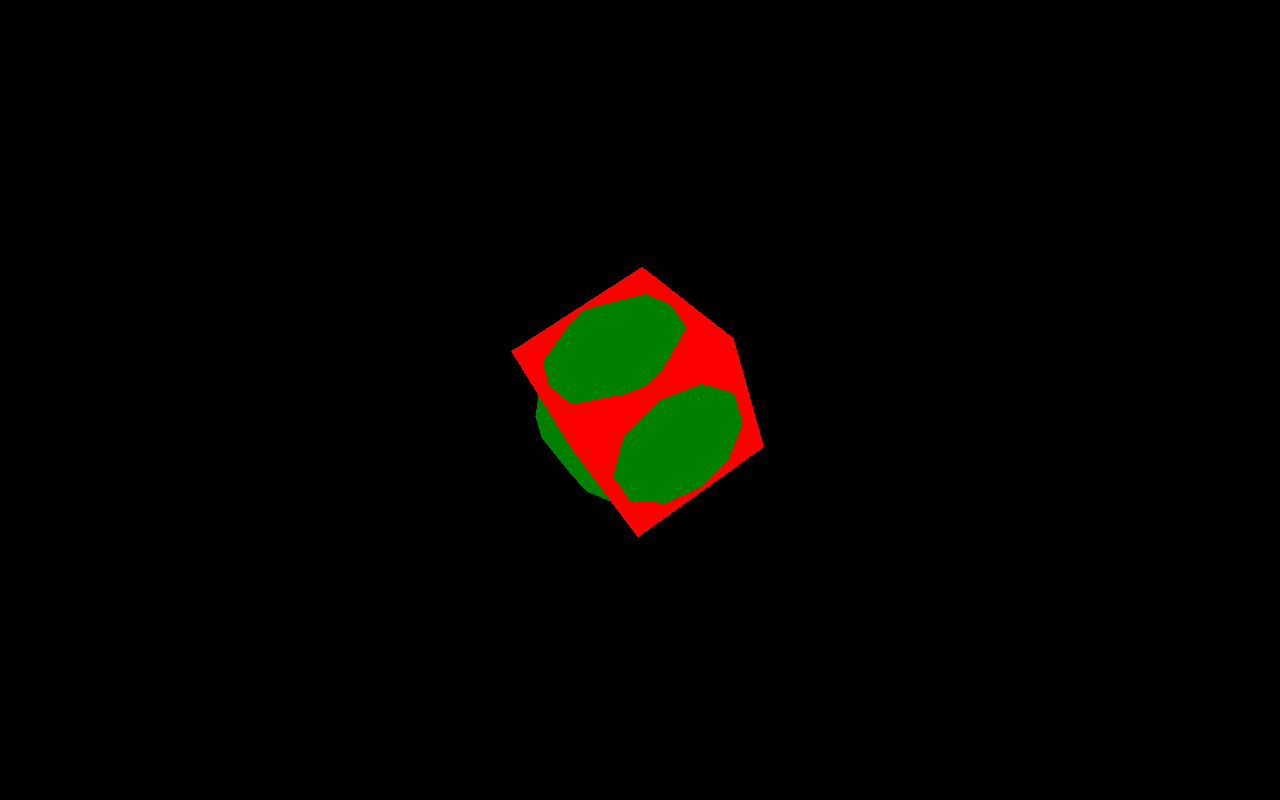
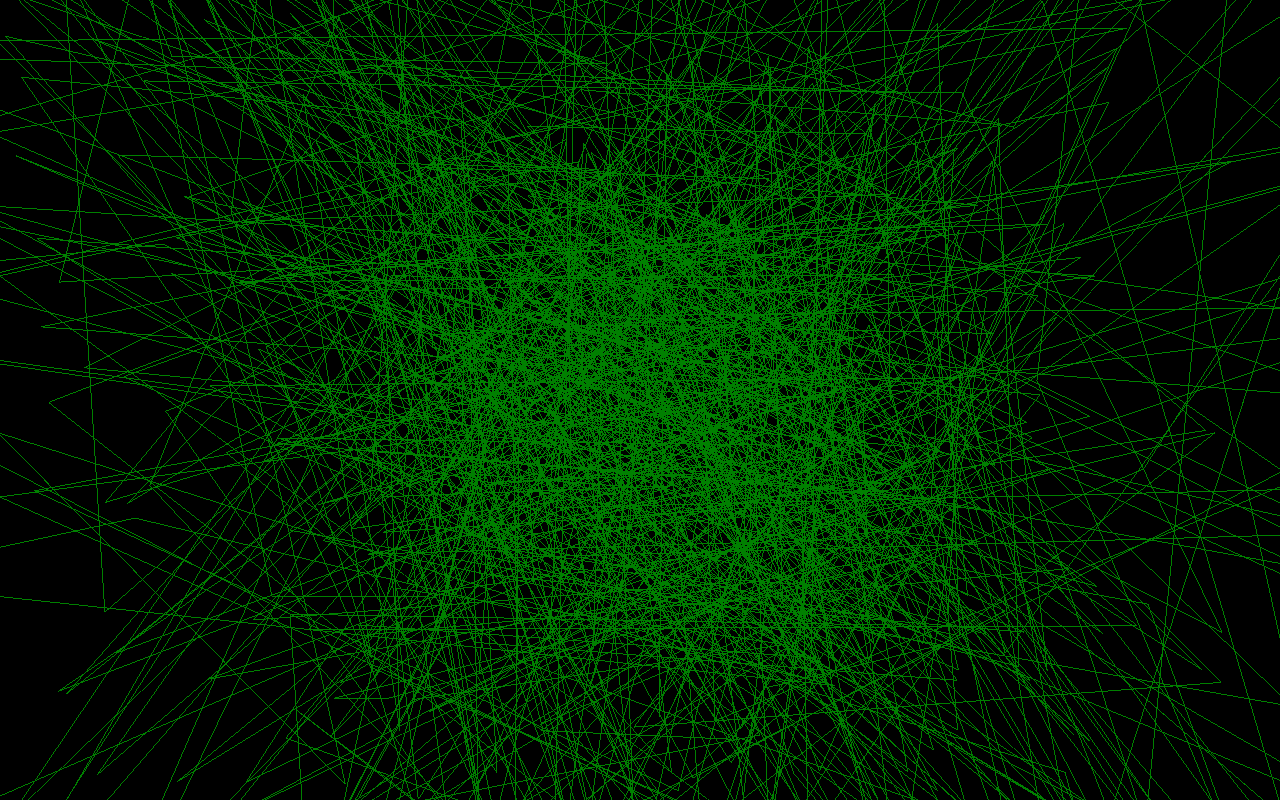
Before and after one commit to hdubey64/threeJS, a website built with Vite: page 001_threeJS/002_vite_setup/threeCode/index.html in a window 1280 px wide. Built offline with nearby package versions, Linux system fonts and the light colour scheme.

Commit message:
Animation

```diff
--- a/001_threeJS/002_vite_setup/threeCode/src/main.js
+++ b/001_threeJS/002_vite_setup/threeCode/src/main.js
@@ -35,6 +35,7 @@
 //NOTE: Rotation and Grouping in Three.js
 
 import * as THREE from "three";
+import { OrbitControls } from "three/addons/controls/OrbitControls.js";
 
 const scene = new THREE.Scene();
 const camera = new THREE.PerspectiveCamera(
@@ -44,49 +45,55 @@ const camera = new THREE.PerspectiveCamera(
    100
 );
 
+// camera.position.y = 5;
 camera.position.z = 5;
 
-const cubegeo = new THREE.BoxGeometry(1.5, 1.5, 1.5);
-const cubemat = new THREE.MeshBasicMaterial({
-   color: "red",
-   //  wireframe: true,
+// const cubegeo = new THREE.TorusKnotGeometry(0.5, 0.1, 5, 5);
+// const cubemat = new THREE.MeshBasicMaterial({
+//    color: "green",
+//    wireframe: true,
+// });
+// const cube = new THREE.Mesh(cubegeo, cubemat);
+
+const geometry = new THREE.BufferGeometry();
+
+// create a simple square shape. We duplicate the top left and bottom right
+// vertices because each vertex needs to appear once per triangle.
+const vertices = new Float32Array(3000);
+
+for (let i = 0; i <= 1000 * 3; i++) {
+   vertices[i] = (Math.random() - 0.5) * 7;
+}
+
+geometry.setAttribute("position", new THREE.BufferAttribute(vertices, 3));
+const material = new THREE.MeshBasicMaterial({
+   color: "green",
+   wireframe: true,
 });
-const cube = new THREE.Mesh(cubegeo, cubemat);
-// cube.position.x = -1;
+const mesh = new THREE.Mesh(geometry, material);
 
-const spheregeo = new THREE.SphereGeometry(1, 10, 10);
-const spheremat = new THREE.MeshBasicMaterial({
-   color: "green",
-   //  wireframe: true,
-});
-const sphere = new THREE.Mesh(spheregeo, spheremat);
-
-// sphere.position.x = 1;
-
-const group = new THREE.Group();
-group.add(cube);
-group.add(sphere);
-
-// group.position.x = 0;
-
-scene.add(group);
+scene.add(mesh);
 
 const canvas = document.querySelector("canvas");
 const renderer = new THREE.WebGLRenderer({ canvas });
 renderer.setSize(window.innerWidth, window.innerHeight);
+const controls = new OrbitControls(camera, renderer.domElement);
+controls.enableDamping = true;
+controls.dampingFactor = 0.05;
+
 renderer.render(scene, camera);
+let clock = new THREE.Clock();
 function animate() {
    window.requestAnimationFrame(animate);
-   group.rotation.x += 0.01;
-   group.rotation.y += 0.03;
-   group.rotation.z += 0.03;
-   //  cube.rotation.x += 0.01;
-   //  cube.rotation.z += 0.03;
-   //  cube.rotation.y += 0.03;
-   //  group.position.x += 0.1;
-   //  group.position.y += 0.1;
-   //  group.position.z += 0.1;
 
+   // cube.rotation.x = clock.getElapsedTime() * 12;
+   // cube.rotation.y = clock.getElapsedTime() * 12;
+   // cube.rotation.z = clock.getElapsedTime();
+   // mesh.rotation.x += 0.01;
+   mesh.rotation.y += 0.01;
+   // mesh.rotation.z += 0.01;
+   controls.update();
+   camera.position.z += -0.001;
    renderer.render(scene, camera);
 }
 
```
Also changed, not shown: 001_threeJS/002_vite_setup/threeCode/src/style.css.
